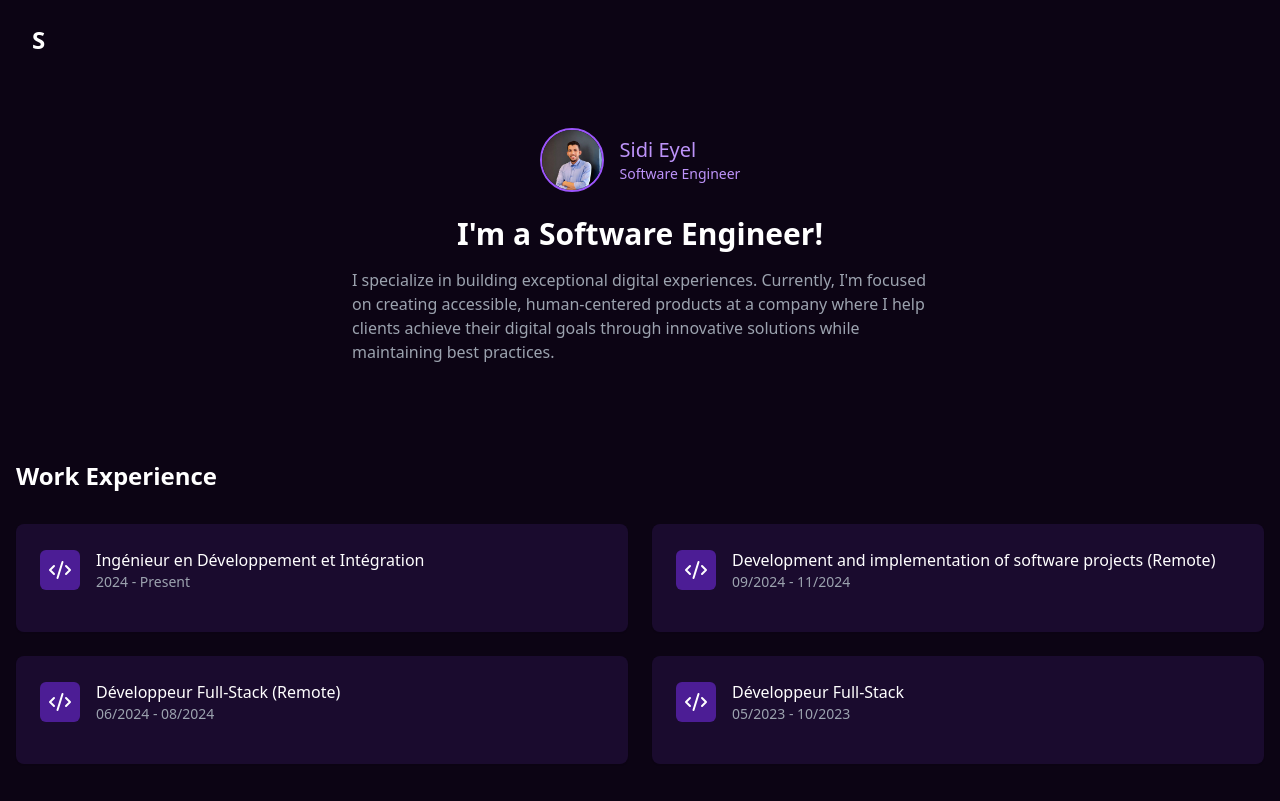
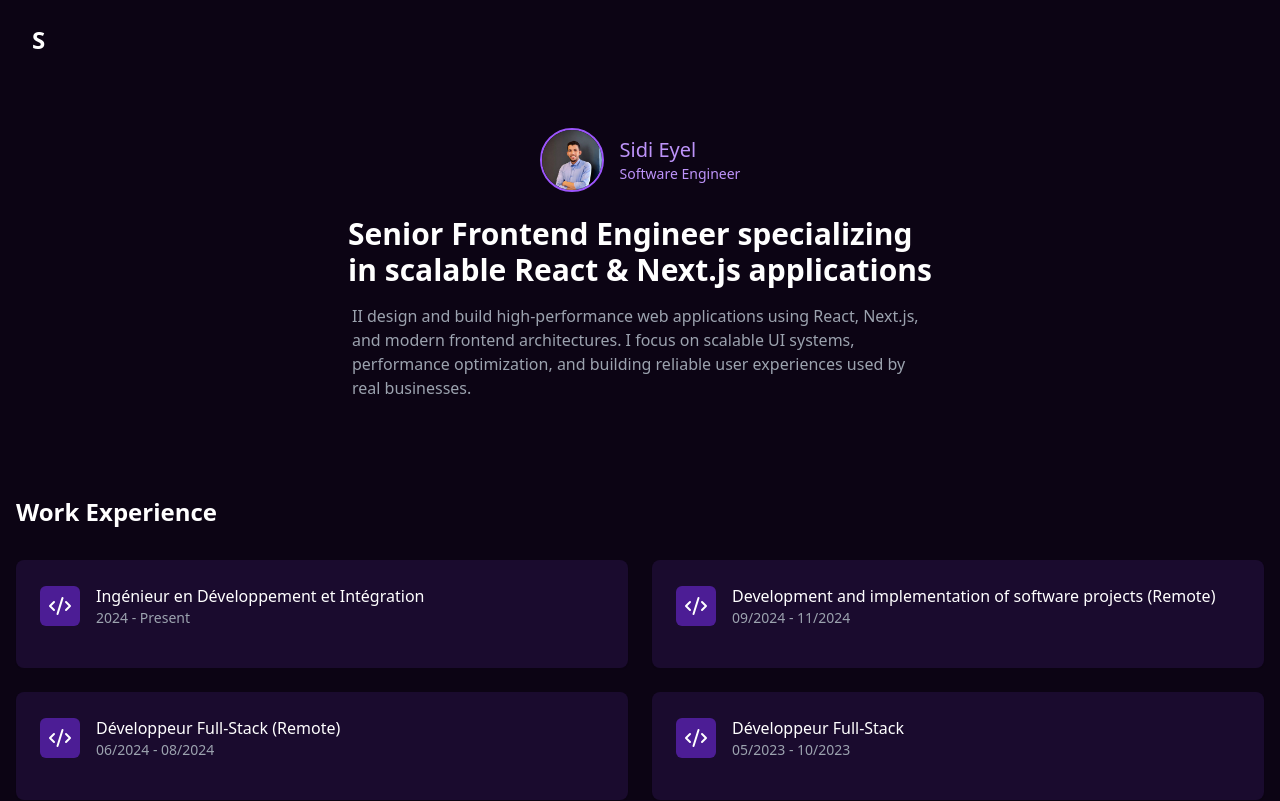
Before and after one commit to SidiEyel/portfolio, a Next.js app: page /en in a window 1280 px wide. Shown: the top 801 px of the page. Built offline with nearby package versions, Linux system fonts and the light colour scheme.

Commit message:
update WebsiteLandingPage with new title and refined description for clarity

```diff
--- a/src/landing_pages/WebsiteLandingPage.tsx
+++ b/src/landing_pages/WebsiteLandingPage.tsx
@@ -59,12 +59,10 @@
             </div>
 
             <div className="flex flex-col items-start md:items-center w-full gap-4">
-              <h2 className="text-3xl font-bold">I'm a Software Engineer!</h2>
+              <h2 className="text-3xl font-bold">Senior Frontend Engineer specializing <br /> in scalable React & Next.js applications</h2>
 
               <p className="text-gray-400 max-w-xl">
-                I specialize in building exceptional digital experiences. Currently, I'm focused on creating accessible,
-                human-centered products at a company where I help clients achieve their digital goals through innovative
-                solutions while maintaining best practices.
+                II design and build high-performance web applications using React, Next.js, and modern frontend architectures. I focus on scalable UI systems, performance optimization, and building reliable user experiences used by real businesses.
               </p>
 
             </div>
```
Also changed, not shown: 1 other file (tests, documents, lock files or other folders).
